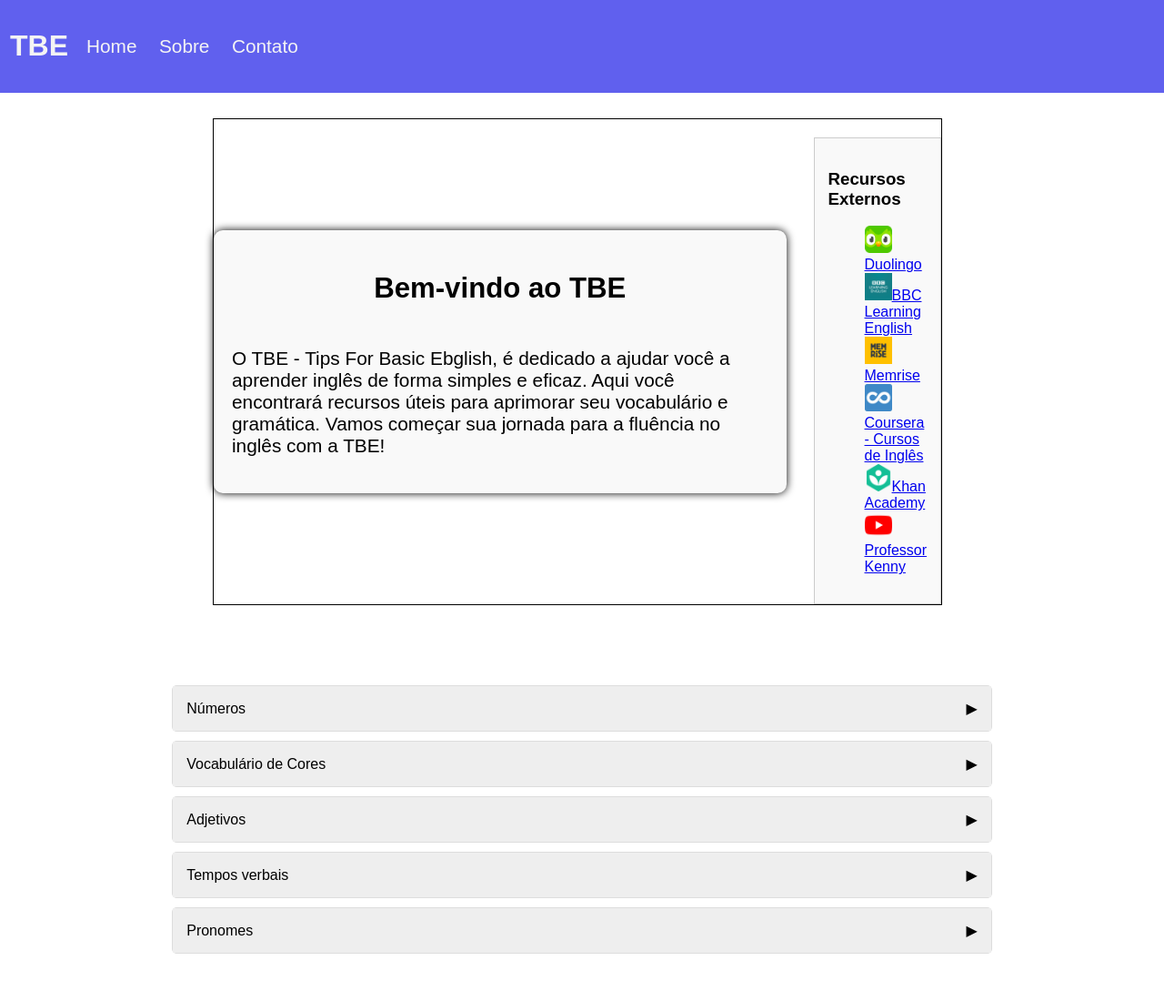
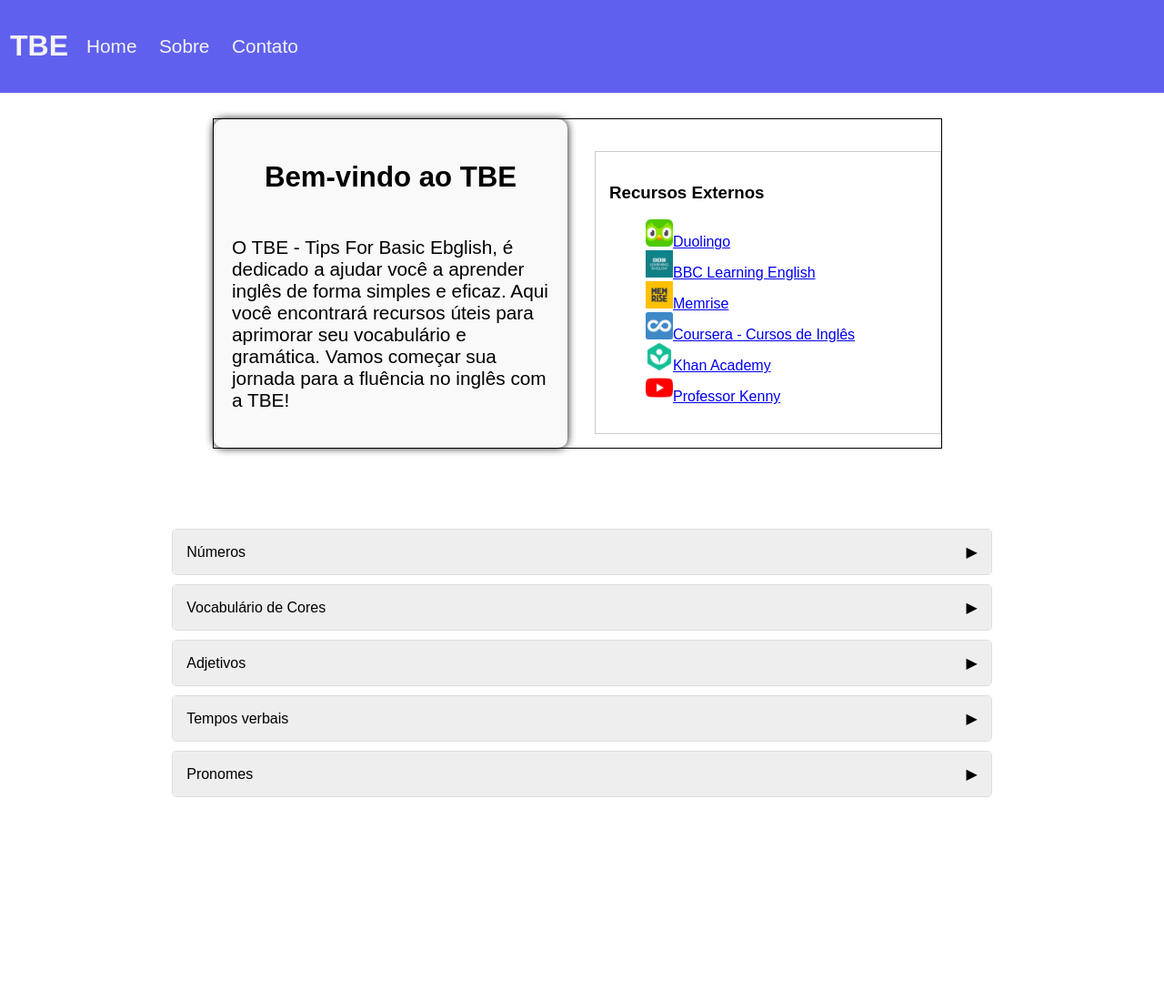
Before and after one commit to oEduMarques/webLearningEnglish, a plain HTML site: page App/index.html in a window 1280 px wide. Shown: the top 1100 px of the page at 91% size. Drawn offline with Linux system fonts and the light colour scheme.

Commit message:
Tentando ajuste do aside

```diff
--- a/App/style.css
+++ b/App/style.css
@@ -62,13 +62,14 @@ header nav a:hover {
     flex-direction: column;
     align-items: center;
     justify-content: first baseline;
-    width: auto;
+    width: 100%;
     padding: 20px;
     margin-right: 30px;
 }
 
 aside {
-    background-color: #f9f9f9; /* Cor de fundo clara */
+    width: 100%;
+    background-color: #ffffff; /* Cor de fundo clara */
     border: 1px solid #ccc; /* Borda leve */
     padding: 15px; /* Espaçamento interno */
     margin-top: 20px; /* Espaçamento superior */
```
